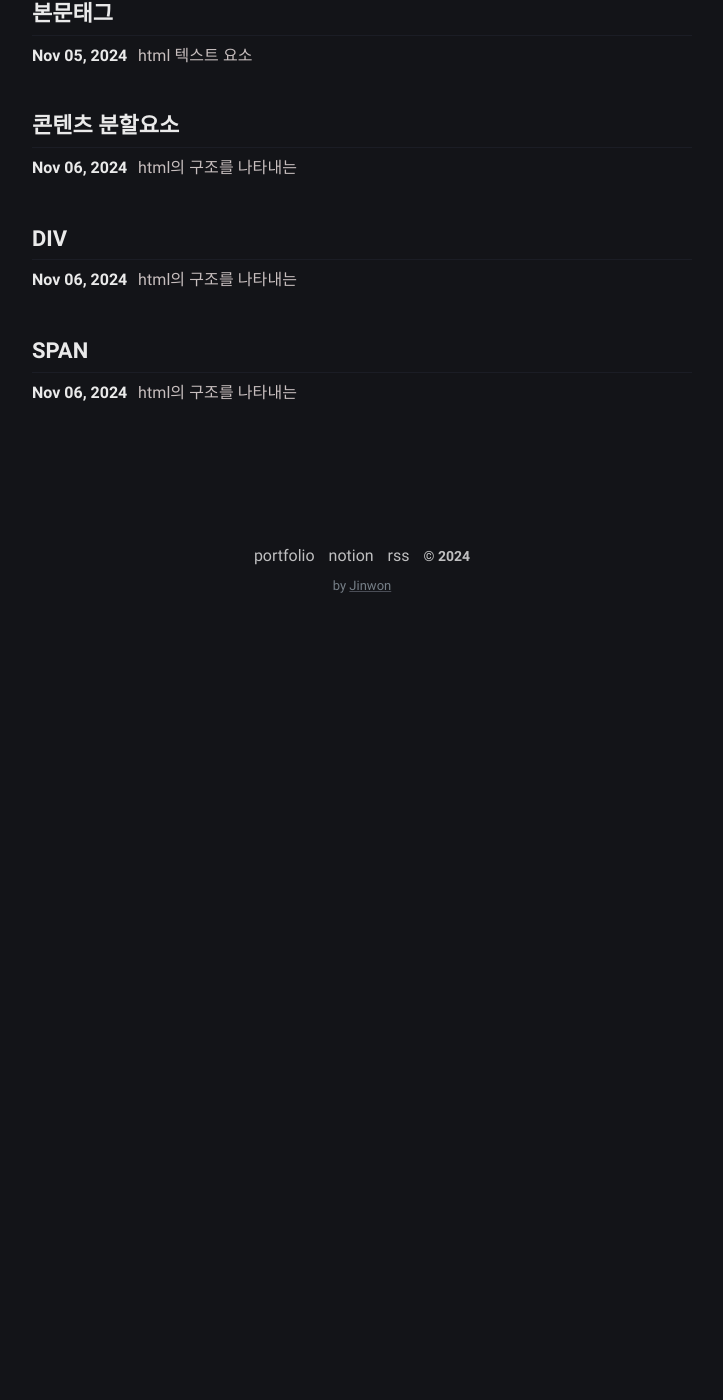
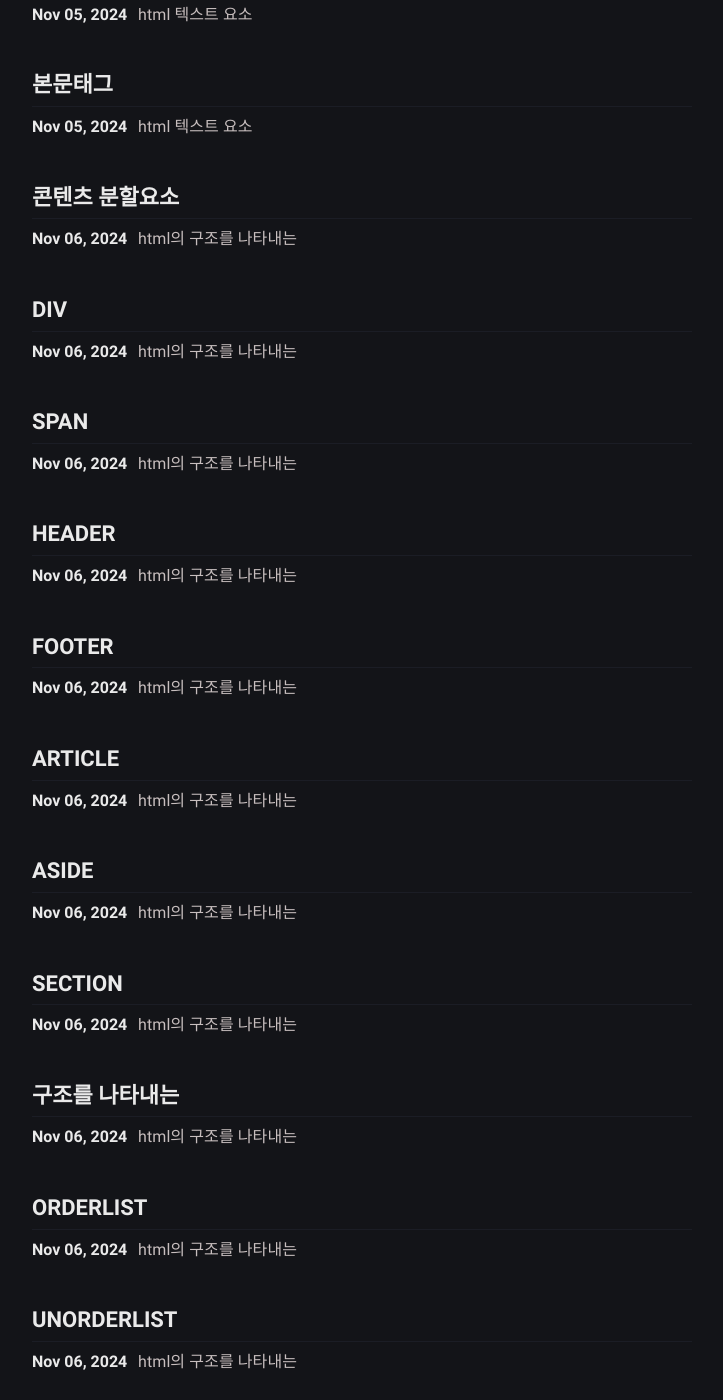
Before and after one commit to JinwonShen/JinwonShen.github.io, a Jekyll site: the page built from tags.html, in a window 1280 px wide and 1400 px high, scrolled down 1658 px. Shown: the whole window, without its empty margins (278-1001 px from the left). Built offline with Jekyll 4.4.1, drawn with Linux system fonts in a browser that asks for light colours; before the commit the page ends 2288 px from its top, so only the background shows below that; some of the changed text lies outside the part shown.

Commit message:
post html 목록과 표 최초커밋

```diff
--- a/_posts/html-container/2024-11-06-html-container.md
+++ b/_posts/html-container/2024-11-06-html-container.md
@@ -9,6 +9,11 @@ tag:
   - 콘텐츠 분할요소
   - div
   - span
+  - header
+  - footer
+  - article
+  - aside
+  - section
 discription:
 ---
 
--- /dev/null
+++ b/_posts/html-list/2024-11-06-html-list.md
@@ -0,0 +1,84 @@
+---
+layout: post
+title:  "html의 구조를 나타내는"
+date:   2024-11-06 22:14:00 +09:00
+categories: notice
+usemathjax: true
+tag:
+  - html
+  - 구조를 나타내는
+  - orderlist
+  - unorderlist
+discription:
+---
+
+# 목록과 표
+
+### ul
+
+html `<ul>`요소는 일반적으로 글머리 기호 목록으로 표현되는, 순서 없는 항목 목록을 나타냅니다.
+
+- 따라하기
+
+<p class="codepen" data-height="300" data-default-tab="html,result" data-slug-hash="VwoEZmO" data-pen-title="ul" data-user="sjinwon" style="height: 300px; box-sizing: border-box; display: flex; align-items: center; justify-content: center; border: 2px solid; margin: 1em 0; padding: 1em;">
+  <span>See the Pen <a href="https://codepen.io/sjinwon/pen/VwoEZmO">
+  ul</a> by Shen Jinwon (<a href="https://codepen.io/sjinwon">@sjinwon</a>)
+  on <a href="https://codepen.io">CodePen</a>.</span>
+</p>
+<script async src="https://cpwebassets.codepen.io/assets/embed/ei.js"></script>
+
+
+#### type
+
+이 속성은 목록의 글머리 기호 스타일을 설정한다.
+
+- circle
+- disc
+- square
+
+<br>
+
+### ol
+
+html `<ol>`는 항목의 순서가 있는 목록을 나타내며 일반적으로 번호가 매겨진 목록으로 표현된다.
+
+- 따라하기
+
+<p class="codepen" data-height="300" data-default-tab="html,result" data-slug-hash="mdNzbMJ" data-pen-title="ol" data-user="sjinwon" style="height: 300px; box-sizing: border-box; display: flex; align-items: center; justify-content: center; border: 2px solid; margin: 1em 0; padding: 1em;">
+  <span>See the Pen <a href="https://codepen.io/sjinwon/pen/mdNzbMJ">
+  ol</a> by Shen Jinwon (<a href="https://codepen.io/sjinwon">@sjinwon</a>)
+  on <a href="https://codepen.io">CodePen</a>.</span>
+</p>
+<script async src="https://cpwebassets.codepen.io/assets/embed/ei.js"></script>
+
+<br>
+
+### li
+
+html요소 `<li>`요소는 목록의 항목을 나타내는 데 사용된다. 부모 요소인 정렬된 목록 (), 정렬되지 않은 목록() 또는 모든 메뉴()에 포함되어야 한다. 메뉴와 정렬되지 않은 목록에서 목록 항목은 일반적으로 글머리 기호를 사용하여 표시된다. 정렬된 목록에서는 일반적으로 숫자나 문자와 같은 오름차순 카운터를 왼쪽에 표시한다.
+
+- 따라하기
+
+<p class="codepen" data-height="300" data-default-tab="html,result" data-slug-hash="NWQOKyj" data-pen-title="Untitled" data-user="sjinwon" style="height: 300px; box-sizing: border-box; display: flex; align-items: center; justify-content: center; border: 2px solid; margin: 1em 0; padding: 1em;">
+  <span>See the Pen <a href="https://codepen.io/sjinwon/pen/NWQOKyj">
+  Untitled</a> by Shen Jinwon (<a href="https://codepen.io/sjinwon">@sjinwon</a>)
+  on <a href="https://codepen.io">CodePen</a>.</span>
+</p>
+<script async src="https://cpwebassets.codepen.io/assets/embed/ei.js"></script>
+
+<br>
+
+`Value`
+- 이 정수 속성은 요소에 의해 정의된 목록 항목의 현재 순서 값을 나타낸다. `<ol>`속성에 허용되는 값은 목록이 로마 숫자나 문자로 표시되더라도 숫자이다. 이 속성 뒤에 오는 목록 항목은 값 집합에서 번호 매기기를 계속한다. 값 `<ul>`속성은 순서 없는 목록()이나 메뉴`<menu>`에 의미가 없다.
+
+`type`
+<br>
+이 문자 속성은 번호 매기기 유형을 나타낸다.
+
+- a : 소문자
+- A : 대문자
+- i : 소문자 로마 숫자
+- I : 대문자 로마 숫자
+- 1 : 숫자
+
+이 유형은 부모 요소에서 사용되는 유형이 `<ol>`인 경우 이를 재정의한다.
```
